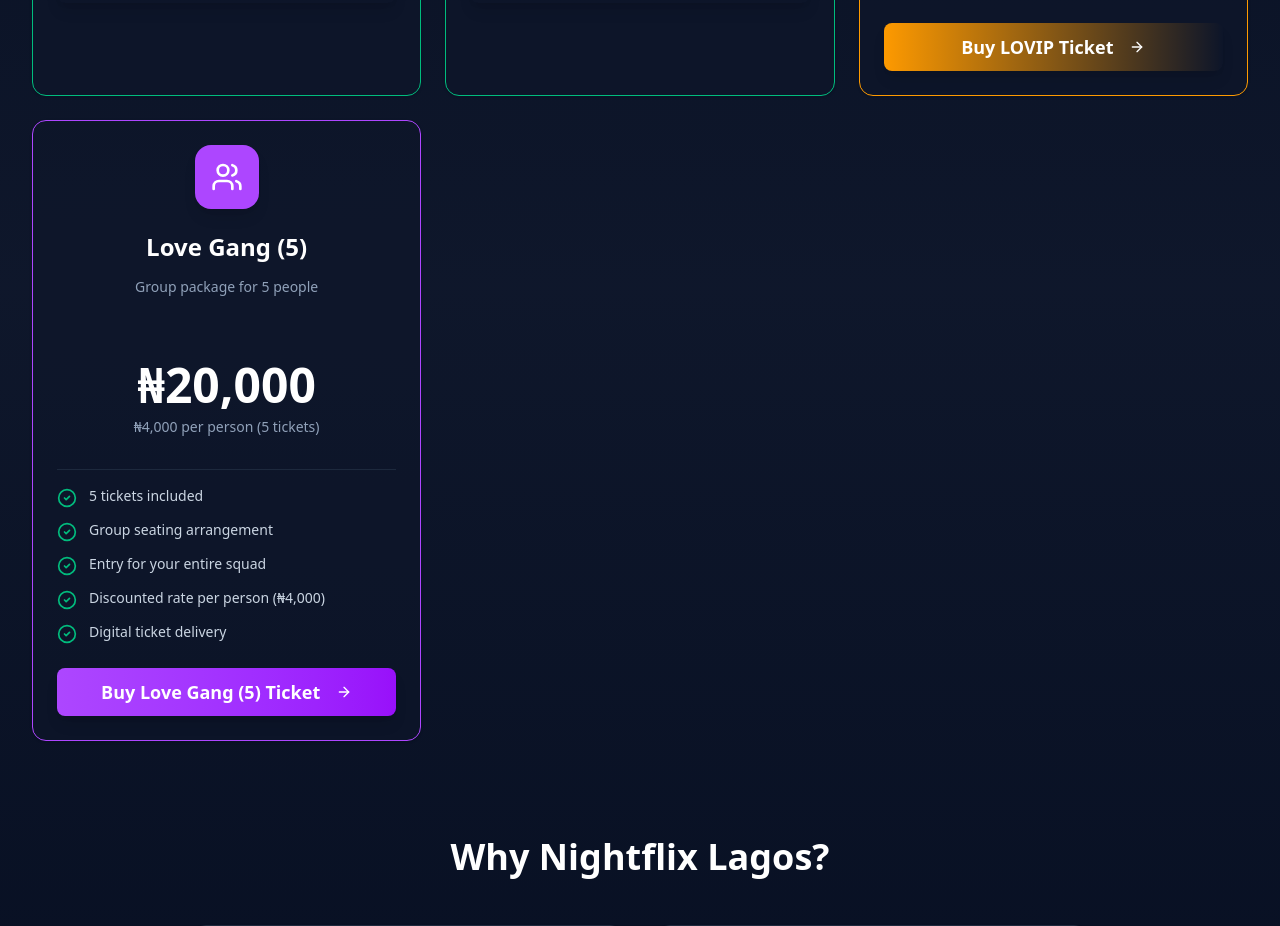
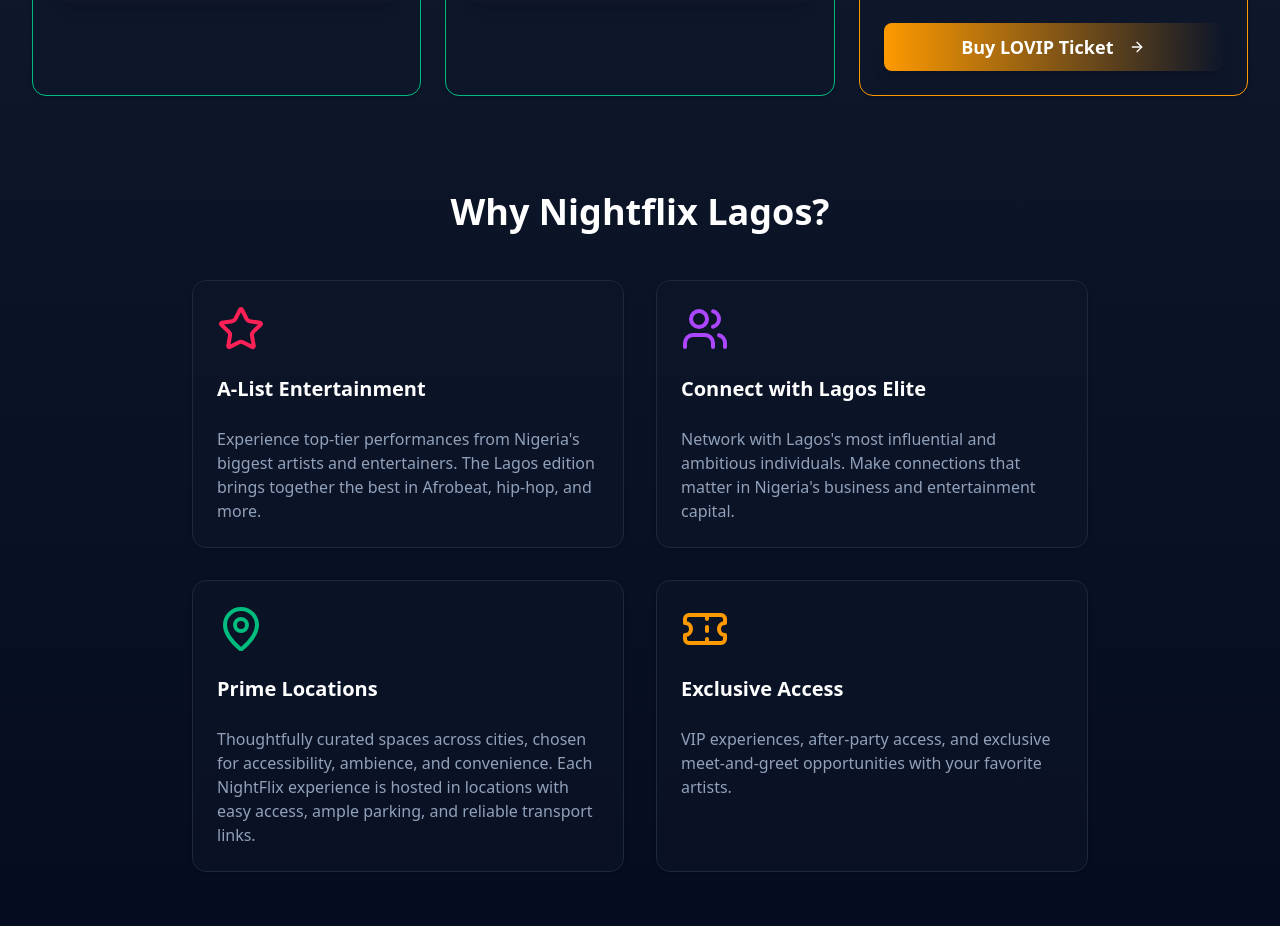
Before and after one commit to DannyYo696/events, a Next.js app: page /lagos in a window 1280 px wide. Shown: the part 1580-2506 px from the top of the page. Built offline with nearby package versions, Linux system fonts and the light colour scheme.

Commit message:
Update page.tsx

```diff
--- a/src/app/lagos/page.tsx
+++ b/src/app/lagos/page.tsx
@@ -13,7 +13,7 @@ const TICKET_TIERS = [
   {
     id: 'regular',
     name: 'I Go Love',
-    price: 5000,
+    price: 3000,
     description: 'Standard access to event',
     features: [
       'Event entry',
@@ -28,7 +28,7 @@ const TICKET_TIERS = [
   {
     id: 'couple',
     name: 'Couples',
-    price: 8000,
+    price: 5000,
     description: 'Standard access to event',
     features: [
       'Covers for You & Yours',
@@ -43,7 +43,7 @@ const TICKET_TIERS = [
   {
     id: 'vip',
     name: 'LOVIP',
-    price: 30000,
+    price: 25000,
     description: 'Premium experience with exclusive perks',
     features: [
       'Priority entrance',
@@ -58,23 +58,6 @@ const TICKET_TIERS = [
     borderColor: 'border-amber-500',
     popular: true
   },
-  {
-    id: 'gang_of_5',
-    name: 'Love Gang (5)',
-    price: 20000,
-    description: 'Group package for 5 people',
-    features: [
-      '5 tickets included',
-      'Group seating arrangement',
-      'Entry for your entire squad',
-      'Discounted rate per person (₦4,000)',
-      'Digital ticket delivery'
-    ],
-    icon: Users,
-    color: 'bg-purple-500',
-    borderColor: 'border-purple-500',
-    isGroup: true
-  }
 ]
 
 export default function LagosPage() {
```
